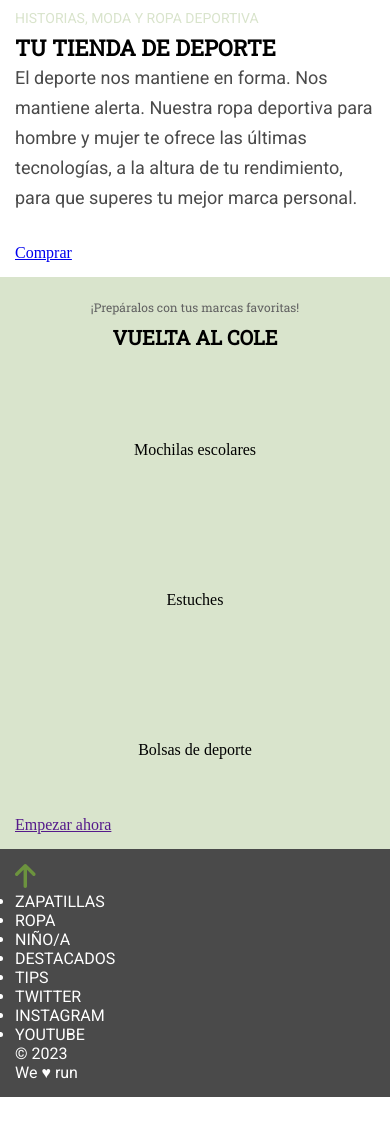
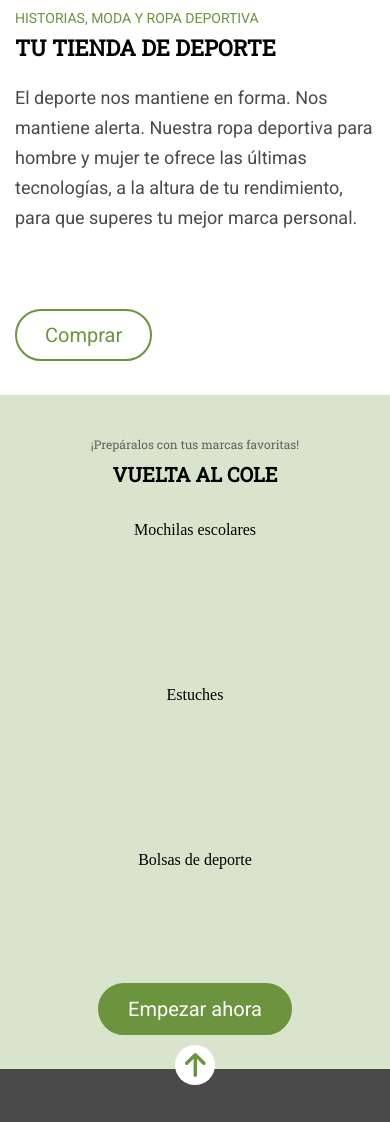
Before and after one commit to Adalab/modulo-1-evaluacion-final-mireiamc, a website: page src/html/index.html in a window 390 px wide. Shown: the part 875-1997 px from the top of the page. Before the commit the page ends 1972 px from the top, so only its background shows below. Drawn offline with nearby package versions, Linux system fonts and the light colour scheme; files that its build step writes are made by us from their sources; files whose address does not match are found by name.

Commit message:
mobile first

```diff
--- a/src/html/index.html
+++ b/src/html/index.html
@@ -31,7 +31,7 @@
       <p class="container2__greentext" >HISTORIAS, MODA Y ROPA DEPORTIVA</p>
       <h2 class="container2__title" >TU TIENDA DE DEPORTE</h2>
       <p class="container2__text">El deporte nos mantiene en forma. Nos mantiene alerta. Nuestra ropa deportiva para hombre y mujer te ofrece las últimas tecnologías, a la altura de tu rendimiento, para que superes tu mejor marca personal.</p>
-      <a href="https://adalab.es/" clas="container2__btn">Comprar</a>
+      <a href="https://adalab.es/" class="container2__btn">Comprar</a>
     </section>
 
     <section class="container3">
@@ -52,34 +52,33 @@
           <p clas="container3__article--text" >Bolsas de deporte</p>
         </article>
       </section>
-
-      <a href="">Empezar ahora</a>
+      <a class="container3__btn" href="#">Empezar ahora</a>
     </section>
   </main>
 
   <footer class="footer" >
-    <a href="">
+    <a class="footer__arrow" href="">
       <img src="./assets/images/ico-arrow.svg" alt="">
     </a>
     <nav>
-      <ul>
-        <li>ZAPATILLAS</li>
-        <li>ROPA</li>
-        <li>NIÑO/A</li>
-        <li>DESTACADOS</li>
-        <li>TIPS</li>
+      <ul class="footer__menu" >
+        <li><a class="footer__menu--item" href="https://adalab.es">ZAPATILLAS</a></li>
+        <li><a class="footer__menu--item" href="https://adalab.es">ROPA</a></li>
+        <li><a class="footer__menu--item" href="https://adalab.es">NIÑO/A</a></li>
+        <li><a class="footer__menu--item" href="https://adalab.es">DESTACADOS</a></li>
+        <li><a class="footer__menu--item" href="https://adalab.es">TIPS</a></li>
       </ul>
     </nav>
     <nav>
-      <ul>
-        <li>TWITTER</li>
-        <li>INSTAGRAM</li>
-        <li>YOUTUBE</li>
+      <ul class="footer__menu">
+        <li><a class="footer__menu--item" href="https://adalab.es">TWITTER</a></li>
+        <li><a class="footer__menu--item" href="https://adalab.es">INSTAGRAM</a></li>
+        <li><a class="footer__menu--item" href="https://adalab.es">YOUTUBE</a></li>
       </ul>
     </nav>
-    <section>
+    <section class="footer__copy">
       <p>&copy; 2023</p>
-      <p>We <span class="heart">&hearts;</span> run</p>
+      <p>We <span class="footer__heart">&hearts;</span> run</p>
     </section>
 
   </footer>
--- a/src/scss/main.scss
+++ b/src/scss/main.scss
@@ -8,6 +8,7 @@
     top: 0;
     left: 0;
     z-index: 100;
+
     &__menu {
         background-color: $dark-green;
     }
@@ -45,7 +46,7 @@
 
     &__btn {
         background-color: $white;
-        border-radius: 22.5px;
+        border-radius: 100px;
         width: 40px;
         height: 40px;
         padding: 10px;
@@ -54,17 +55,16 @@
 }
 //Revisar como hacer un salto de linea con esto//
 
-.conteiner1__title::first-line {
+/*.conteiner1__title::first-line {
     word-spacing: 100vw;
-  }
+  }*/
   //Hasta aquí//
 
 .container2 {
-    padding: 15px;
-    padding-top: 34px;
+    padding: 34px 15px;
 
     &__greentext {
-        color: $light-green;
+        color: $dark-green;
         font-size: 14px;
         font-family: $font-text;
         line-height: 30px;
@@ -76,6 +76,7 @@
         font-family: $font-title;
         line-height: 30px;
         font-weight: 700;
+        margin-bottom: 20px;
     }
 
     &__text {
@@ -85,41 +86,54 @@
         color: $greyish-brown;
         text-align: left;
         height: 181px;
+        margin-bottom: 45px;
     }
 
     &__btn {
-        color: $light-green;
+        display: inline-block;
+        color: $dark-green;
         padding: 12px 28px;
         text-decoration: none;
-        border-radius: 22.5px;
-        border: solid 2px $light-green;
+        border-radius: 50px;
+        border: solid 2px $dark-green;
+        font-family: $font-text;
+        font-size: 20px;
     }
 }
 
 .container3 {
     background-color: $light-green;
-    padding-top: 34px;
-    padding: 15px;
+    padding: 34px 15px;
+    text-align: center;
 
     &__text {
         font-size: 12px;
         font-family: $font-title;
         color: #626262;
         line-height: 30px;
-        text-align: center;
     }
 
     &__title {
         font-size: 20px;
         font-family: $font-title;
         line-height: 30px;
-        text-align: center;
         padding-bottom: 14px;
+    }
+
+    &__btn {
+        background-color: $dark-green;
+        display: inline-block;
+        color: $white;
+        padding: 12px 28px;
+        text-decoration: none;
+        border-radius: 50px;
+        border: solid 2px $dark-green;
+        font-family: $font-text;
+        font-size: 20px;
     }
 
     &__article {
 
-        align-content: center;
         &--img {
             width: 114px;
             border-radius: 50%;
@@ -132,7 +146,6 @@
             line-height: 30px;
         }
     }
-
 }
 
 .article-container {
@@ -142,6 +155,7 @@
     justify-content: center;
     justify-items: center;
     text-align: center;
+    gap: 15px;
 }
 
 .footer {
@@ -149,6 +163,39 @@
     color: $white;
     font-size: 16px;
     font-family: $font-text;
-    padding: 15px;
+    padding: 0px 15px 30px 15px;
+    display: flex;
+    flex-direction: column;
+    justify-content: space-around;
+    align-content: center;
+    align-items: center;
+    text-align: center;
+    gap: 20px;
 
+    &__arrow {
+        background-color: $white;
+        border-radius: 100px;
+        width: 40px;
+        height: 40px;
+        padding: 8px;
+        transform: translateY(-60%);
     }
+
+    &__menu {
+        text-decoration: none;
+        list-style: none;
+        line-height: 30px;
+
+        &--item {
+            text-decoration: none;
+            color: $white;
+            font-size: 16px;
+            font-family: $font-text;
+        }
+    }
+
+
+    &__heart {
+        color: $dark-green;
+    }
+}
```
Lines whose indentation alone changed are shown as unchanged.
